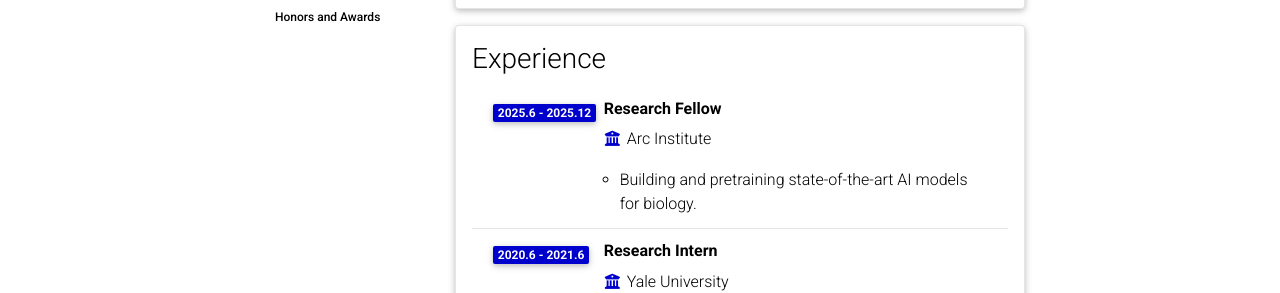
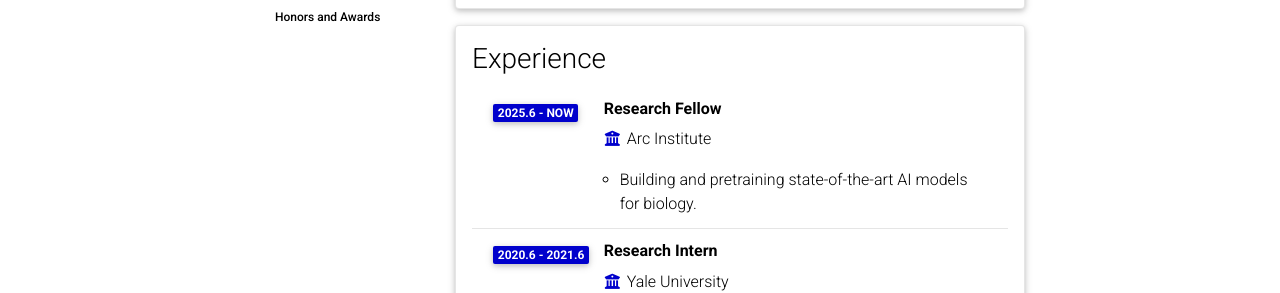
Before and after one commit to MingzeDong/MingzeDong.github.io, a Jekyll site: the page built from _pages/cv.md, in a window 1280 px wide and 900 px high, scrolled down 489 px. Shown: the part 154-447 px from the top of the window. Built offline with Jekyll 4.4.1, drawn with Linux system fonts in a browser that asks for light colours; comment, search, counter and statistics services are not loaded; a style sheet for code colours, icons or effects is not loaded.

Commit message:
Update cv.yml

```diff
--- a/_data/cv.yml
+++ b/_data/cv.yml
@@ -24,7 +24,7 @@
   contents:
     - title: Research Fellow
       institution: Arc Institute
-      year: 2025.6 - 2025.12
+      year: 2025.6 - NOW
       description:
         - Building and pretraining state-of-the-art AI models for biology.
     - title: Research Intern
```
